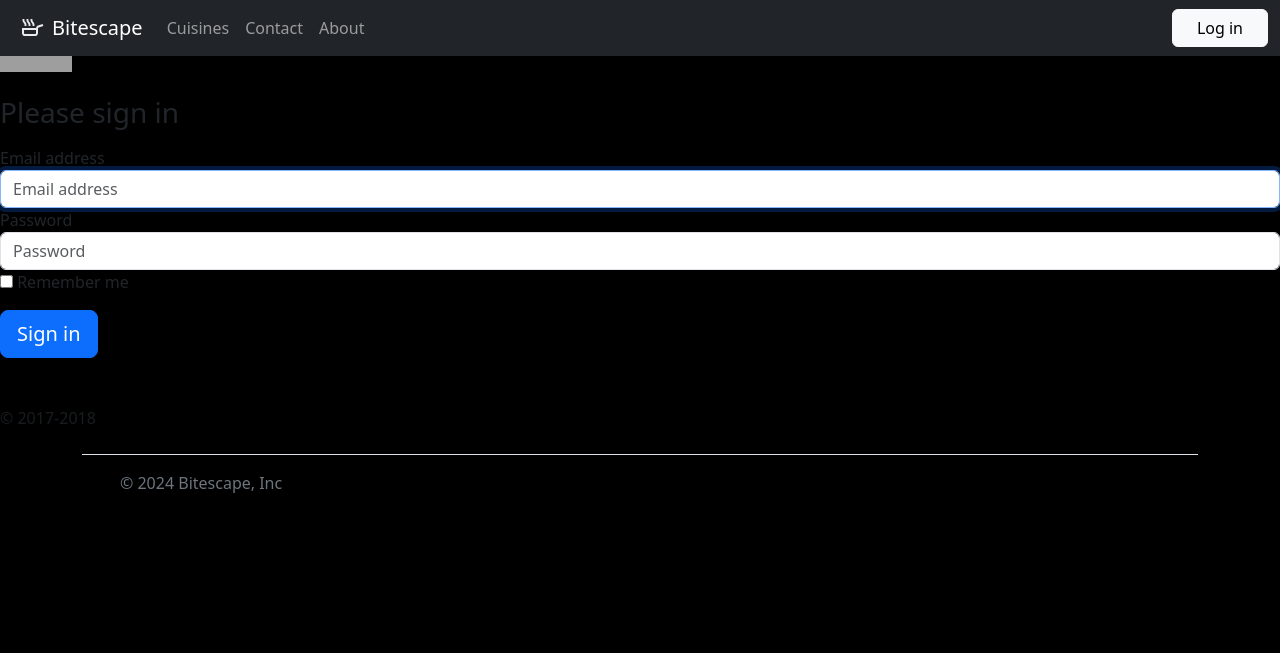
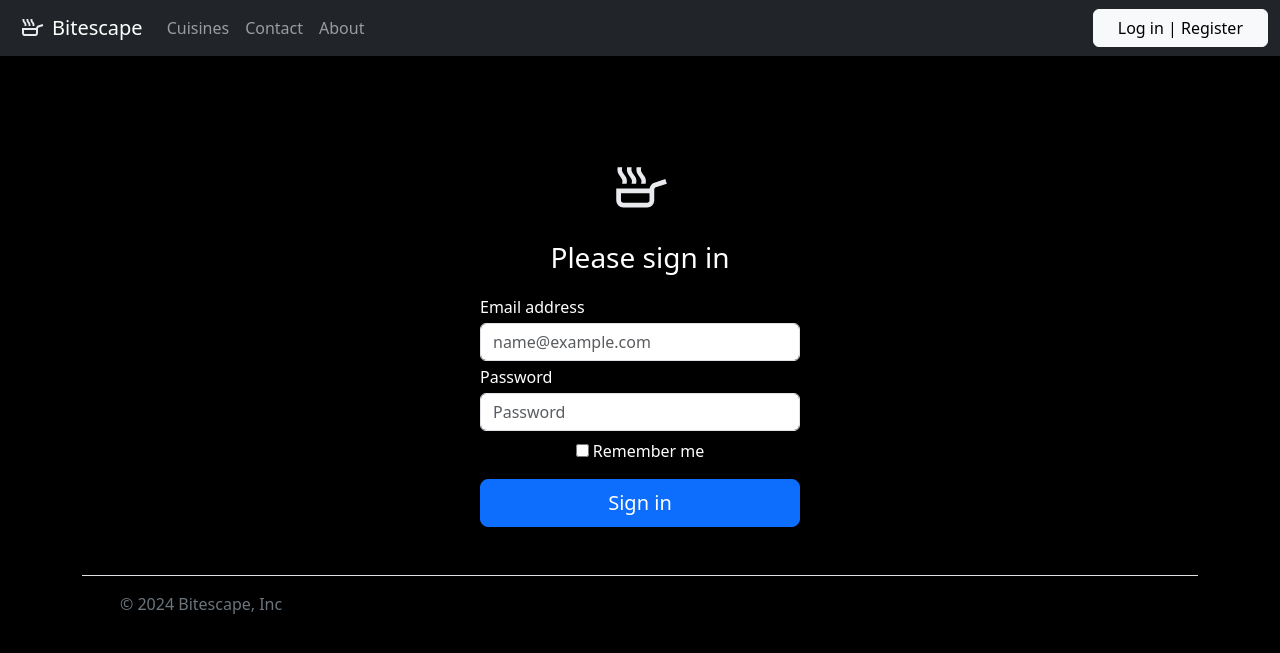
Before and after one commit to rvekeria678/bitescape, a Flask app: page /login in a window 1280 px wide. Shown: the top 653 px of the page. Run offline with Flask 3, Linux system fonts and the light colour scheme; some libraries are stand-ins or nearby versions; grey boxes are pictures that could not be loaded.

Commit message:
Log In Page Added

```diff
--- a/static/css/bitescape.css
+++ b/static/css/bitescape.css
@@ -10,3 +10,8 @@ body {
     padding: 15px;
     border-radius: 5px;
 }
+.form-signin {
+    margin: auto;
+    margin-top: 10em;
+    width: 20em;
+}
--- a/templates/base.html
+++ b/templates/base.html
@@ -4,6 +4,7 @@
     <meta charset="UTF-8">
     <meta name="viewport" content="width=device-width, initial-scale=1.0">
     <title>BitScrape</title>
+    <link rel="icon" href="../static/assets/skillet_24dp_FILL0_wght400_GRAD0_opsz24.svg">
     {% block styles %}
     {{ bootstrap.load_css() }}
     <link rel="stylesheet" href="../static/css/bitescape.css">
--- a/templates/header.html
+++ b/templates/header.html
@@ -18,8 +18,8 @@
           <a class="nav-link" href="{{ url_for('root') }}">About</a>
         </li>
       </ul>
-      <form class="d-flex">
-        <button class="btn btn-light px-4" type="submit">Log in</button>
+      <form class="d-flex" action='{{ url_for("login") }}' method="post">
+        <button class="btn btn-light px-4" type="submit">Log in | Register</button>
       </form>
     </div>
   </div>
--- a/templates/signin.html
+++ b/templates/signin.html
@@ -1,18 +1,23 @@
 {% extends 'base.html' %}
 {% block body %}
-<form class="form-signin">
-    <img class="mb-4" src="https://getbootstrap.com/docs/4.0/assets/brand/bootstrap-solid.svg" alt="" width="72" height="72">
-    <h1 class="h3 mb-3 font-weight-normal">Please sign in</h1>
-    <label for="inputEmail" class="sr-only">Email address</label>
-    <input type="email" id="inputEmail" class="form-control" placeholder="Email address" required="" autofocus="">
-    <label for="inputPassword" class="sr-only">Password</label>
-    <input type="password" id="inputPassword" class="form-control" placeholder="Password" required="">
-    <div class="checkbox mb-3">
-      <label>
-        <input type="checkbox" value="remember-me"> Remember me
-      </label>
-    </div>
-    <button class="btn btn-lg btn-primary btn-block" type="submit">Sign in</button>
-    <p class="mt-5 mb-3 text-muted">© 2017-2018</p>
-  </form>
+<div class="text-white mb-5">
+  <div class="form-signin">
+    <form>
+      <div class="text-center">
+        <img class="mb-4 text-center" src="../static/assets/skillet_24dp_FILL0_wght400_GRAD0_opsz24.svg" width="72" height="57">
+        <h1 class="h3 mb-3 fw-normal">Please sign in</h1>
+      </div>
+      <label for="floatingInput" class="my-1">Email address</label>
+      <input type="email" class="form-control" id="floatingInput" placeholder="name@example.com">
+      <label for="floatingPassword" class="my-1">Password</label>
+      <input type="password" class="form-control" id="floatingPassword" placeholder="Password">
+      <div class="checkbox mb-3 text-center mt-2">
+        <label>
+          <input type="checkbox" value="remember-me"> Remember me
+        </label>
+      </div>
+      <button class="w-100 btn btn-lg btn-primary" type="submit">Sign in</button>
+    </form>
+  </div>
+</div>
 {% endblock %}
```
